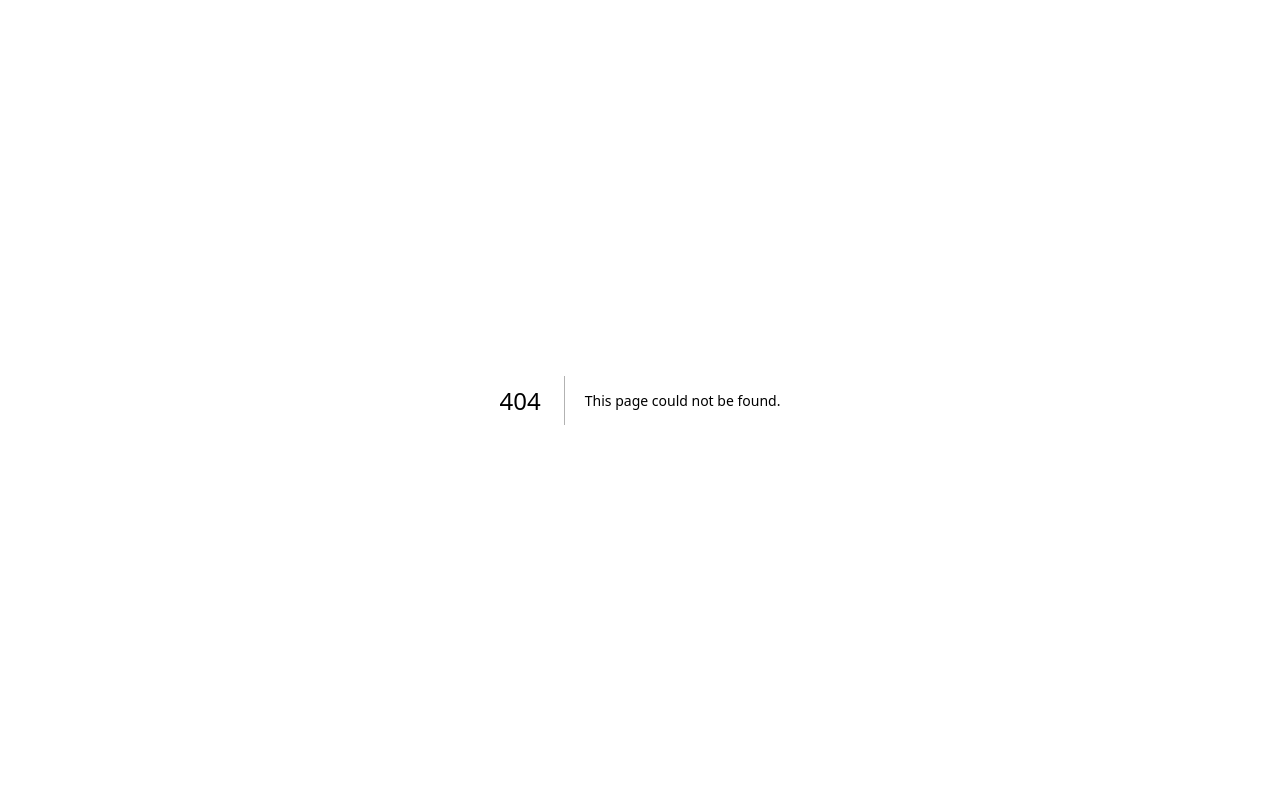
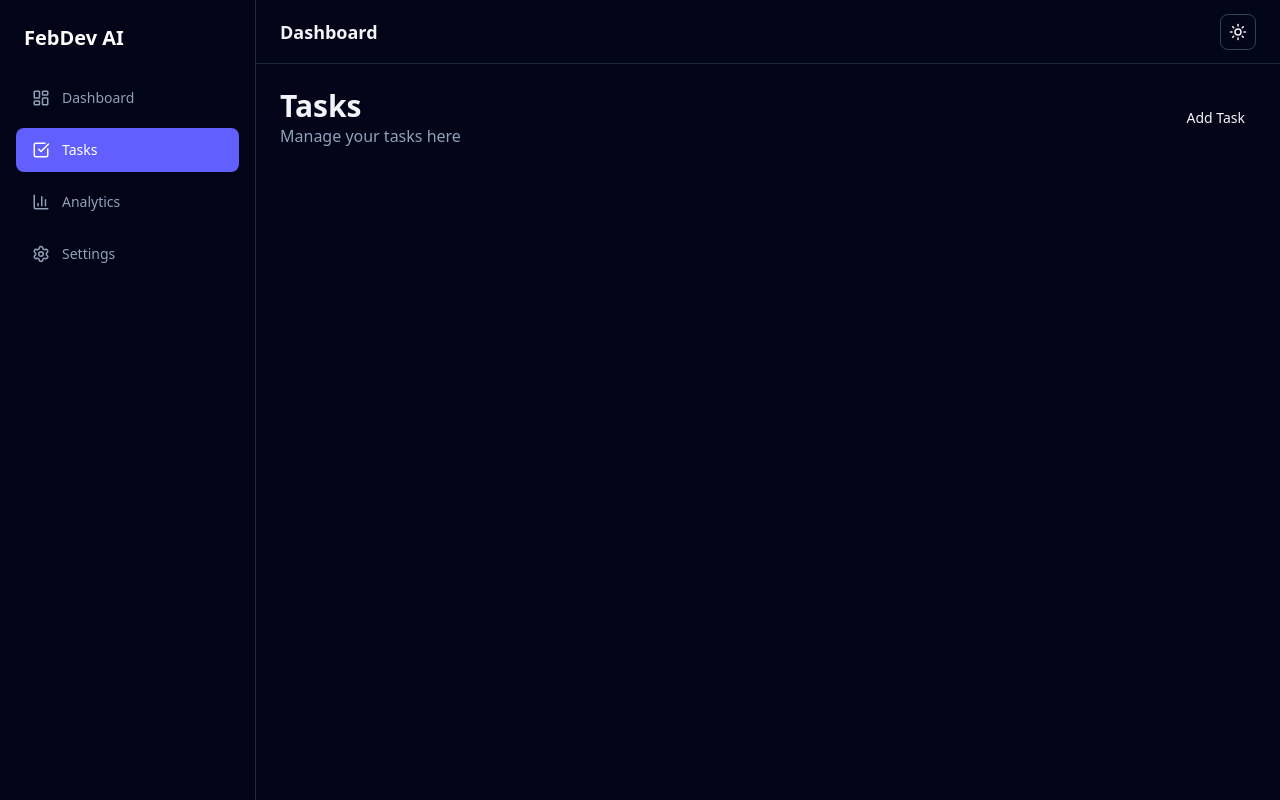
Before and after one commit to RamNareshOfficial/febdev-ai, a Next.js app: page /tasks in a window 1280 px wide. Before the commit this address had no page. Built offline with nearby package versions, Linux system fonts and the light colour scheme.

Commit message:
this is route matching

```diff
--- /dev/null
+++ b/app/(main)/tasks/page.tsx
@@ -0,0 +1,21 @@
+import { AddTaskDialog } from "@/components/tasks/add-task-dialog";
+
+export default function TasksPage() {
+  return (
+    <div className="space-y-6">
+      <div className="flex items-center justify-between">
+        <div>
+          <h1 className="text-3xl font-bold">
+            Tasks
+          </h1>
+
+          <p className="text-slate-400">
+            Manage your tasks here
+          </p>
+        </div>
+
+        <AddTaskDialog />
+      </div>
+    </div>
+  );
+}
--- /dev/null
+++ b/app/api/tasks/route.ts
@@ -0,0 +1,14 @@
+import { NextResponse } from "next/server";
+
+const tasks = [
+  {
+    id: "1",
+    title: "Build dashboard",
+    status: "completed",
+    priority: "high",
+  },
+];
+
+export async function GET() {
+  return NextResponse.json(tasks);
+}
--- a/app/layout.tsx
+++ b/app/layout.tsx
@@ -3,6 +3,7 @@ import "./globals.css";
 
 import { ThemeProvider } from "@/components/providers/theme-provider";
 import { Toaster } from "@/components/ui/sonner";
+import { QueryProvider } from "@/components/providers/query-provider";
 
 export const metadata: Metadata = {
   title: "FebDev-AI",
@@ -17,10 +18,12 @@ export default function RootLayout({
   return (
     <html lang="en" suppressHydrationWarning>
       <body>
-        <ThemeProvider>
-          {children}
-          <Toaster richColors position="top-right" />
-        </ThemeProvider>
+        <QueryProvider>
+          <ThemeProvider>
+            {children}
+            <Toaster richColors position="top-right" />
+          </ThemeProvider>
+        </QueryProvider>
       </body>
     </html>
   );
--- /dev/null
+++ b/components/providers/query-provider.tsx
@@ -0,0 +1,32 @@
+"use client";
+
+import {
+  QueryClient,
+  QueryClientProvider,
+} from "@tanstack/react-query";
+
+import { ReactNode, useState } from "react";
+
+export function QueryProvider({
+  children,
+}: {
+  children: ReactNode;
+}) {
+  const [queryClient] = useState(
+    () =>
+      new QueryClient({
+        defaultOptions: {
+          queries: {
+            staleTime: 1000 * 60,
+            refetchOnWindowFocus: false,
+          },
+        },
+      })
+  );
+
+  return (
+    <QueryClientProvider client={queryClient}>
+      {children}
+    </QueryClientProvider>
+  );
+}
--- /dev/null
+++ b/components/tasks/add-task-dialog.tsx
@@ -0,0 +1,11 @@
+"use client";
+
+import { Button } from "@/components/ui/button";
+
+export function AddTaskDialog() {
+  return (
+    <Button>
+      Add Task
+    </Button>
+  );
+}
--- /dev/null
+++ b/hooks/use-tasks.ts
@@ -0,0 +1,10 @@
+import { useQuery } from "@tanstack/react-query";
+
+import { getTasks } from "@/services/task-service";
+
+export function useTasks() {
+  return useQuery({
+    queryKey: ["tasks"],
+    queryFn: getTasks,
+  });
+}
--- /dev/null
+++ b/services/task-service.ts
@@ -0,0 +1,9 @@
+export async function getTasks() {
+  const response = await fetch("/api/tasks");
+
+  if (!response.ok) {
+    throw new Error("Failed to fetch tasks");
+  }
+
+  return response.json();
+}
```
Also changed, not shown: app/(main)/dashboard/page.tsx (renamed from app/dashboard/page.tsx), app/(main)/layout.tsx (renamed from app/dashboard/layout.tsx).
